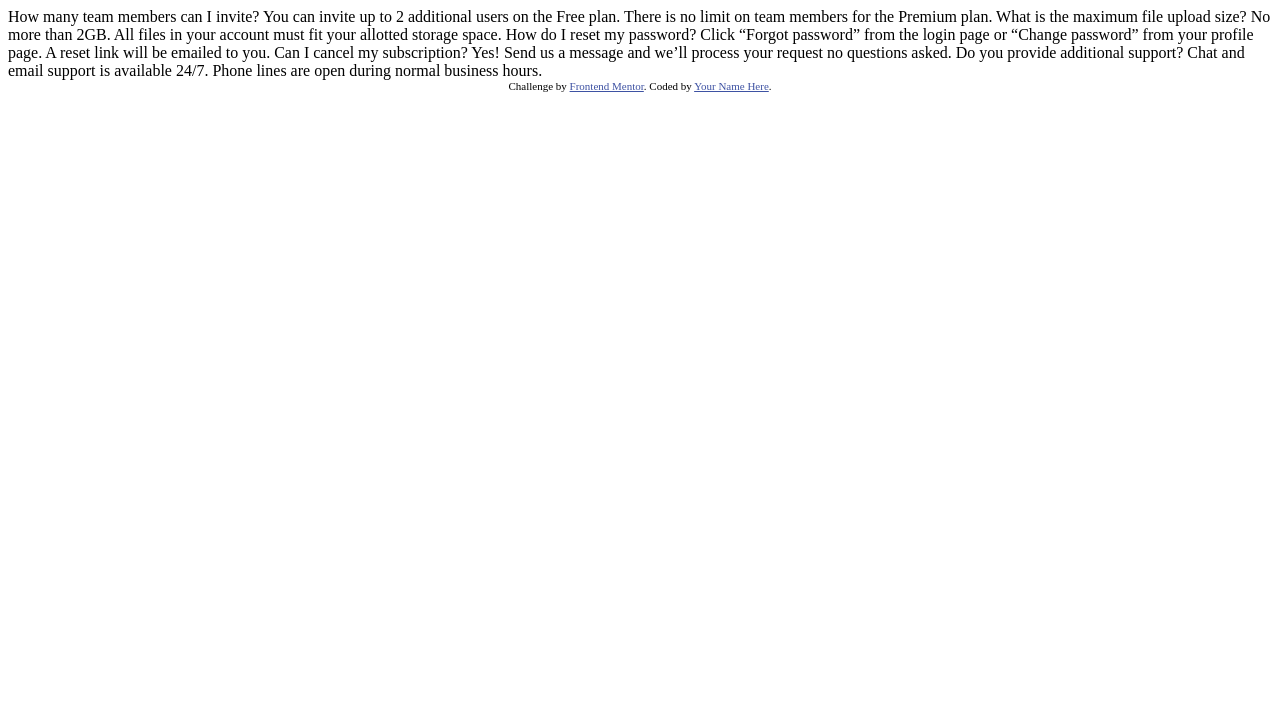
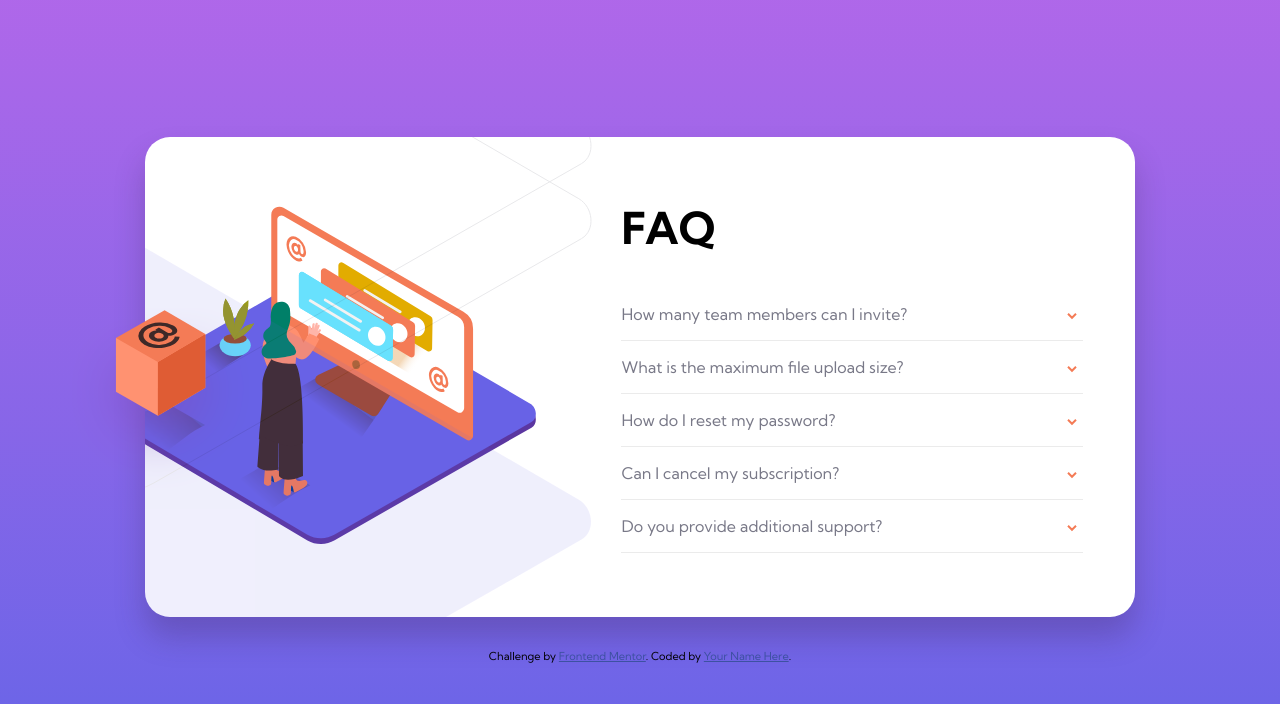
Before and after one commit to leo-training/faq-accordion-card, a website: page index.html in a window 1280 px wide. Drawn offline with Linux system fonts and the light colour scheme.

Commit message:
Add main.js, style.css and structure to html

```diff
--- /dev/null
+++ b/assets/main.js
@@ -0,0 +1,9 @@
+const questions = document.querySelectorAll(".questions");
+
+const toggleCollapsedClass = function (e) {
+  this.classList.toggle("collapsed");
+};
+
+questions.forEach(function selectIndividual(question) {
+  question.addEventListener("click", toggleCollapsedClass);
+});
--- /dev/null
+++ b/assets/style.css
@@ -0,0 +1,230 @@
+* {
+  box-sizing: border-box;
+}
+/*  */
+.attribution {
+  margin-top: 0;
+  flex-basis: 100%;
+}
+
+/* General Styles */
+body {
+  padding: 0 0;
+  margin: 0 0;
+  background: rgb(176, 103, 236);
+  background: -moz-linear-gradient(
+    180deg,
+    hsl(273, 75%, 66%),
+    hsl(240, 73%, 65%)
+  );
+  background: -webkit-linear-gradient(
+    180deg,
+    hsl(273, 75%, 66%),
+    hsl(240, 73%, 65%)
+  );
+  background: linear-gradient(180deg, hsl(273, 75%, 66%), hsl(240, 73%, 65%));
+  filter: progid:DXImageTransform.Microsoft.gradient(startColorstr="#b067ec",endColorstr="#635de3",GradientType=1);
+  font-family: "Kumbh Sans", sans-serif;
+  /*  */
+  display: flex;
+  flex-flow: row wrap;
+  height: 100vh;
+  justify-content: center;
+  align-items: center;
+}
+
+p {
+  color: hsl(240, 6%, 50%);
+}
+
+.faq-container {
+  display: flex;
+  flex-flow: row wrap;
+  justify-content: center;
+  align-items: center;
+}
+
+.faq-wrapper {
+  /* Regular Styling */
+  background-color: white;
+  border-radius: 25px;
+  box-shadow: 0px 20px 30px hsla(273, 39%, 23%, 0.276);
+  padding: 0em 2em 0em 2em;
+  margin-bottom: 2em;
+  width: 90%;
+}
+
+/* Left Side Content - Vector Imagery List */
+
+.faq-graphic {
+  position: relative;
+  top: -108px;
+  display: flex;
+  justify-content: center;
+  align-items: center;
+  flex-flow: row wrap;
+}
+
+.faq-graphic picture {
+  position: relative;
+}
+
+.faq-graphic picture:after {
+  content: "";
+  display: block;
+  position: absolute;
+  top: 110px;
+  left: 25px;
+  background-image: url("/images/bg-pattern-mobile.svg");
+  background-repeat: no-repeat;
+  width: 100%;
+  height: 100%;
+}
+
+/* Right Side Content - Question List */
+.faq-content {
+  position: relative;
+  top: -60px;
+}
+
+.faq-content h1 {
+  /* Flex Positioning */
+  display: flex;
+  justify-content: center;
+  /* Typography Styles */
+  font-weight: 900;
+  font-size: 44px;
+  margin: 0 0 0.75em 0;
+}
+
+.faq-content .questions hr {
+  margin: 0;
+  background-color: rgb(235, 235, 235);
+  height: 1px;
+  border: 0;
+}
+
+.faq-content .questions .question-container {
+  display: flex;
+  flex-flow: row wrap;
+  justify-content: space-between;
+  align-items: center;
+  /*  */
+  transition: all 0.25s ease-in-out;
+}
+.faq-content .questions .question-container:hover {
+  background-color: #6964e70a;
+}
+/* Button Styling */
+.faq-content .questions .question-container .question-container-carat button {
+  background: none;
+  border: none;
+  transition: all 0.25s ease-in-out;
+}
+.faq-content .questions .question-container .question-container-answer p {
+  margin-top: 0;
+}
+.faq-content .questions .question-container .question-container-answer {
+  position: absolute;
+  visibility: hidden;
+  opacity: 0;
+}
+/* On Collapsed Styling */
+.faq-content
+  .questions.collapsed
+  .question-container
+  .question-container-question
+  p {
+  font-weight: 900;
+}
+
+.faq-content
+  .questions.collapsed
+  .question-container
+  .question-container-carat
+  button {
+  transform: rotate(180deg);
+}
+
+.faq-content .questions.collapsed .question-container-answer {
+  position: inherit;
+  visibility: visible;
+  opacity: 1;
+  transition: visibility 0s, opacity 0.5s linear;
+}
+
+/*  */
+
+@media (min-width: 800px) {
+  .faq-container {
+    position: relative;
+    max-width: 100%;
+    width: 1100px;
+  }
+  /* Orange @ Box Styling */
+  .faq-container:before {
+    content: "";
+    display: block;
+    position: absolute;
+    background-image: url(/images/illustration-box-desktop.svg);
+    background-size: 150px 150px;
+    background-position: bottom right;
+    background-repeat: no-repeat;
+    min-width: 191px;
+    min-height: 184px;
+    z-index: 9999;
+    left: -45px;
+  }
+
+  .faq-wrapper {
+    /*Flex Stuff  */
+    display: flex;
+    padding: 4em 2em;
+    overflow: hidden;
+    position: relative;
+  }
+
+  /* Graphic background Shadow Styling */
+  .faq-wrapper:after {
+    content: "";
+    display: block;
+    position: absolute;
+    background-image: url(/images/bg-pattern-desktop.svg);
+    background-repeat: no-repeat;
+    width: 100%;
+    min-width: 966px;
+    height: 100%;
+    min-height: 945px;
+    top: -290px;
+    left: -519px;
+  }
+
+  .faq-graphic {
+    top: 0;
+    left: -85px;
+    flex-basis: 48%;
+  }
+  .faq-graphic picture:after {
+    background: none;
+  }
+  .faq-graphic picture img {
+    max-width: 100%;
+  }
+  .faq-content {
+    top: 0;
+    width: 100%;
+    flex-basis: 52%;
+    padding: 0 1.25em 0 0;
+  }
+  .faq-content h1 {
+    justify-content: flex-start;
+  }
+}
+
+@media (min-width: 1100px) {
+  .faq-container:before {
+    background-size: inherit;
+    background-position: top right;
+    left: -25px;
+  }
+}
--- a/index.html
+++ b/index.html
@@ -7,7 +7,10 @@
   <!-- displays site properly based on user's device -->
 
   <link rel="icon" type="image/png" sizes="32x32" href="./images/favicon-32x32.png">
-
+  <link rel="stylesheet" href="assets/style.css">
+  <link rel="preconnect" href="https://fonts.googleapis.com">
+  <link rel="preconnect" href="https://fonts.gstatic.com" crossorigin>
+  <link href="https://fonts.googleapis.com/css2?family=Kumbh+Sans:wght@400;700&display=swap" rel="stylesheet">
   <title>Frontend Mentor | FAQ Accordion Card</title>
 
   <!-- Feel free to remove these styles or customise in your own stylesheet 👍 -->
@@ -24,27 +27,105 @@
 </head>
 
 <body>
-  How many team members can I invite?
-  You can invite up to 2 additional users on the Free plan. There is no limit on
-  team members for the Premium plan.
+  <div class="faq-container">
+    <div class="faq-wrapper">
+      <div class="faq-graphic">
+        <picture>
+          <source media="(max-width: 799px)" srcset="images/illustration-woman-online-mobile.svg">
+          <source media="(min-width: 800px)" srcset="images/illustration-woman-online-desktop.svg">
+          <img src="images/illustration-woman-online-desktop.svg" alt="Chris standing up holding his daughter Elva">
+        </picture>
+      </div>
+      <div class="faq-content">
+        <h1>FAQ</h1>
+        <div class="questions">
+          <div class="question-container">
+            <div class="question-container-question">
+              <p>How many team members can I invite? </p>
+            </div>
+            <div class="question-container-carat">
+              <button class="1"><img src="images/icon-arrow-down.svg" alt=""></button>
+            </div>
+            <div class="question-container-answer">
+              <p>You can invite up to 2 additional users on the Free plan. There is no limit on
+                team members for the Premium plan.</p>
+            </div>
+          </div>
 
-  What is the maximum file upload size?
-  No more than 2GB. All files in your account must fit your allotted storage space.
+          <hr>
+        </div>
+        <div class="questions">
+          <div class="question-container">
+            <div class="question-container-question">
+              <p>What is the maximum file upload size?</p>
+            </div>
+            <div class="question-container-carat">
+              <button class="2"><img src="images/icon-arrow-down.svg" alt=""></button>
+            </div>
+            <div class="question-container-answer">
+              <p>No more than 2GB. All files in your account must fit your allotted storage space.</p>
+            </div>
+          </div>
 
-  How do I reset my password?
-  Click “Forgot password” from the login page or “Change password” from your profile page.
-  A reset link will be emailed to you.
+          <hr>
+        </div>
 
-  Can I cancel my subscription?
-  Yes! Send us a message and we’ll process your request no questions asked.
+        <div class="questions">
+          <div class="question-container">
+            <div class="question-container-question">
+              <p>How do I reset my password?</p>
+            </div>
+            <div class="question-container-carat">
+              <button class="3"><img src="images/icon-arrow-down.svg" alt=""></button>
+            </div>
+            <div class="question-container-answer">
+              <p>Click “Forgot password” from the login page or “Change password” from your profile page. A
+                reset link will be emailed to you.</p>
+            </div>
+          </div>
+          <hr>
+        </div>
 
-  Do you provide additional support?
-  Chat and email support is available 24/7. Phone lines are open during normal business hours.
+        <div class="questions">
+          <div class="question-container">
+            <div class="question-container-question">
+              <p>Can I cancel my subscription?</p>
+            </div>
+            <div class="question-container-carat">
+              <button class="4"><img src="images/icon-arrow-down.svg" alt=""></button>
+            </div>
+            <div class="question-container-answer">
+              <p>Yes! Send us a message and we’ll process your request no questions asked.</p>
+            </div>
+          </div>
+          <hr>
+        </div>
 
-  <div class="attribution">
-    Challenge by <a href="https://www.frontendmentor.io?ref=challenge" target="_blank">Frontend Mentor</a>.
-    Coded by <a href="#">Your Name Here</a>.
+        <div class="questions">
+          <div class="question-container">
+            <div class="question-container-question">
+              <p>Do you provide additional support?</p>
+            </div>
+            <div class="question-container-carat">
+              <button class="5"><img src="images/icon-arrow-down.svg" alt=""></button>
+            </div>
+            <div class="question-container-answer">
+              <p>Chat and email support is available 24/7. Phone lines are open during normal business
+                hours.</p>
+            </div>
+          </div>
+          <hr>
+        </div>
+      </div>
+    </div>
+    <div class="attribution">
+      Challenge by <a href="https://www.frontendmentor.io?ref=challenge" target="_blank">Frontend Mentor</a>.
+      Coded by <a href="/leo">Your Name Here</a>.
+    </div>
   </div>
+
+
+  <script src="assets/main.js"></script>
 </body>
 
 </html>
```
